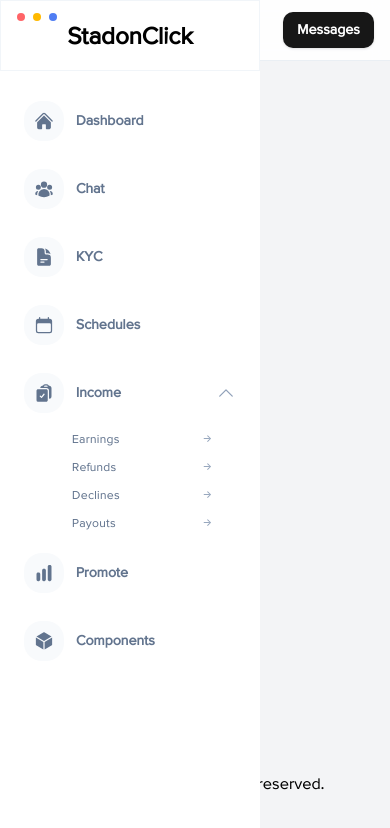
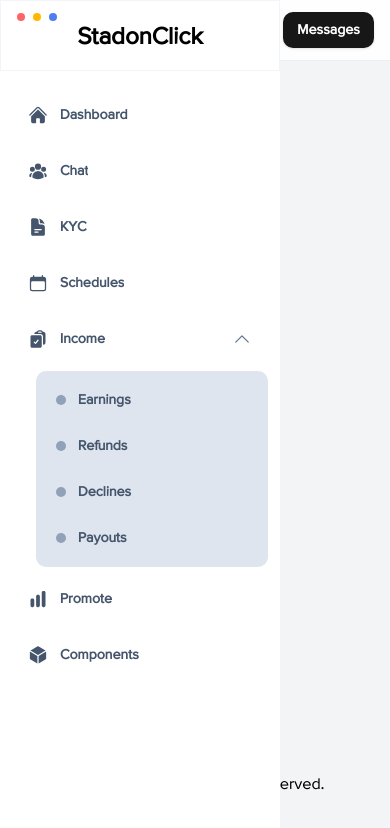
Before and after one commit to team-aimbeat/StadOnClick-Frontend, a React (Vite) app: page /vendor in a window 390 px wide. Both pictures are taken after a click on the button "Income". Shown: the top 828 px of the page. Built offline with nearby package versions, Linux system fonts and the light colour scheme; no server answers; a web font is replaced by a local one.

Commit message:
feat: enhance Sidebar and AdminLayout for improved UI and responsiveness

```diff
--- a/src/components/Layout/AdminLayout.tsx
+++ b/src/components/Layout/AdminLayout.tsx
@@ -23,7 +23,7 @@ export default function AdminLayout() {
       >
         <AdminHeader />
 
-        <main className="flex-1 p-2">
+        <main className="flex-1 p-6">
           <Outlet />
         </main>
 
--- a/src/components/Layout/Sidebar.tsx
+++ b/src/components/Layout/Sidebar.tsx
@@ -135,11 +135,11 @@ const Sidebar = ({ basePath = "" }: SidebarProps) => {
     <div className="h-full">
       <nav
         className={cn(
-          "sidebar fixed inset-y-0 z-50 ",
-          "transition-all duration-300 ease-in-out",
-          "bg-white ",
-          isCollapsed ? "w-[72px]" : "w-[260px]"
+          "sidebar fixed inset-y-0 z-50 bg-white overflow-hidden transform-gpu",
+          "transition-[width] duration-200 ease-out will-change-[width]",
+          isCollapsed ? "w-[72px]" : "w-[280px]"
         )}
+        data-collapsed={isCollapsed}
       >
         <div className="relative flex items-center justify-center border border-slate-100 px-4 py-[18.5px] gap-3">
           <div className="absolute left-4 top-3 flex items-center gap-2 ">
@@ -147,70 +147,87 @@ const Sidebar = ({ basePath = "" }: SidebarProps) => {
             <span className="h-2 w-2 rounded-full bg-amber-400" />
             <span className="h-2 w-2 rounded-full bg-[#4f7df3]" />
           </div>
-          <h1 className="text-2xl font-semibold">StadonClick</h1>
+          <h1 className="text-2xl font-semibold">
+            {isCollapsed ? "S" : "StadonClick"}
+          </h1>
         </div>
 
-        <PerfectScrollbar className="h-[calc(100vh-104px)]">
+        <PerfectScrollbar className="h-[calc(100vh-104px)] will-change-transform">
           <ul className="px-3 py-5 space-y-2 text-sm">
             {navItems.map((item) => {
               const ItemIcon = item.icon;
               const active = isItemActive(item);
+              const isOpen = openMenus[item.id];
               return (
                 <li key={item.id}>
                   {item.children ? (
                     <>
                       <button
                         type="button"
+                        className={cn(
+                          "flex h-[48px] w-full items-center rounded-lg px-4 transition",
+                          isCollapsed ? "justify-center" : "justify-between",
+                          active
+                            ? "bg-[#4F7DFF] text-white"
+                            : "text-slate-600 hover:bg-slate-100"
+                        )}
                         onClick={() => toggleMenu(item.id)}
+                      >
+                        <div
                           className={cn(
-                          "flex w-full items-center gap-3 rounded-2xl px-3 py-2.5 text-left transition",
-                          active
-                            ? "bg-slate-100 text-slate-900"
-                            : "text-slate-500 hover:text-slate-900"
+                            "flex items-center transition-[gap] duration-150",
+                            isCollapsed ? "gap-0" : "gap-3"
                           )}
                         >
-                        <span
+                          <ItemIcon
                             className={cn(
-                            "flex h-10 w-10 items-center justify-center rounded-2xl",
-                            active
-                              ? "bg-white text-slate-900 shadow"
-                              : "bg-slate-50"
+                              "h-5 w-5",
+                              active ? "text-white" : "text-slate-600"
                             )}
-                        >
-                          <ItemIcon className="h-5 w-5" />
-                        </span>
-                        {!isCollapsed && (
-                          <span className="flex-1 text-sm font-semibold">
+                          />
+                          <span className="sidebar-text text-sm font-semibold">
                             {item.label}
                           </span>
-                        )}
+                        </div>
                         {!isCollapsed && (
                           <HiChevronDown
                             className={cn(
-                              "h-5 w-5 text-slate-400 transition-transform",
-                              openMenus[item.id] && "rotate-180"
+                              "h-5 w-5 transition-transform",
+                              active ? "text-white/80" : "text-slate-500",
+                              isOpen && "rotate-180"
                             )}
                           />
                         )}
                       </button>
 
-                      {!isCollapsed && openMenus[item.id] && (
-                        <ul className="mt-1 space-y-1 pl-12 text-xs font-medium tracking-wide text-slate-500">
+                      {!isCollapsed && isOpen && (
+                        <ul className="ml-6 mt-2 space-y-1 rounded-lg bg-[#dfe5ee] p-2">
                           {item.children.map((child) => (
                             <li key={child.label}>
-                              <NavLink
-                                to={child.to}
-                                className={({ isActive }) =>
-                                  cn(
-                                    "flex items-center gap-2 rounded-2xl px-3 py-1 hover:text-slate-900 hover:bg-slate-100",
-                                    isActive ? "text-slate-900 bg-slate-50" : ""
-                                  )
-                                }
+                              <NavLink to={child.to} className="block">
+                                {({ isActive }) => (
+                                  <div
+                                    className={cn(
+                                      "flex h-[42px] items-center gap-3 rounded-xl px-3 text-sm transition",
+                                      "hover:bg-white/70",
+                                      isActive
+                                        ? "bg-[#516888] text-slate-900 font-semibold"
+                                        : "text-slate-600 font-medium"
+                                    )}
                                   >
-                                {child.label}
-                                <span className="ml-auto text-[10px] uppercase tracking-[0.4em] text-slate-400">
-                                  →
-                                </span>
+                                    <div className="flex items-center gap-3">
+                                      <span
+                                        className={cn(
+                                          "h-2.5 w-2.5 rounded-full",
+                                          isActive
+                                            ? "bg-[#2563EB]"
+                                            : "bg-slate-400"
+                                        )}
+                                      />
+                                      <span className="font-semibold">{child.label}</span>
+                                    </div>
+                                  </div>
+                                )}
                               </NavLink>
                             </li>
                           ))}
@@ -218,36 +235,41 @@ const Sidebar = ({ basePath = "" }: SidebarProps) => {
                       )}
                     </>
                   ) : (
-                    <NavLink
-                      to={item.to ?? "/"}
-                      className={({ isActive }) =>
-                        cn(
-                          "flex items-center gap-3 rounded-2xl px-3 py-2.5 transition",
+                    <NavLink to={item.to ?? "/"} className="block">
+                      {({ isActive }) => (
+                        <div
+                          className={cn(
+                            "flex h-[48px] w-full items-center rounded-lg px-4 transition",
+                            isCollapsed
+                              ? "justify-center"
+                              : "justify-start gap-3",
                             isActive
-                            ? "bg-blue-400 text-white"
-                            : "text-slate-500 hover:text-slate-900"
-                        )
-                      }
-                    >
-                      <span
-                        className={cn(
-                          "flex h-10 w-10 items-center justify-center rounded-2xl",
-                          "bg-slate-50 text-slate-500"
+                              ? "bg-[#4F7DFF] text-white"
+                              : "text-slate-600 hover:bg-slate-100"
                           )}
                         >
-                        <ItemIcon className="h-5 w-5" />
-                      </span>
-                      {!isCollapsed && (
-                        <>
-                          <span className="flex-1 text-sm font-semibold">
+                          <div
+                            className={cn(
+                              "flex items-center transition-[gap] duration-150",
+                              isCollapsed ? "gap-0" : "gap-3"
+                            )}
+                          >
+                            <ItemIcon
+                              className={cn(
+                                "h-5 w-5",
+                                isActive ? "text-white" : "text-slate-600"
+                              )}
+                            />
+                            <span className="sidebar-text text-sm font-semibold">
                               {item.label}
                             </span>
-                          {item.badge && (
+                          </div>
+                          {!isCollapsed && item.badge && (
                             <span className="rounded-full bg-slate-200 px-3 py-0.5 text-xs font-semibold text-slate-500">
                               {item.badge}
                             </span>
                           )}
-                        </>
+                        </div>
                       )}
                     </NavLink>
                   )}
--- a/src/index.css
+++ b/src/index.css
@@ -103,6 +103,245 @@
   --sidebar-ring: oklch(0.708 0 0);
 }
 
+/* :root {
+  --default-font: "";
+  --h1: clamp(2rem, 1.2rem + 4vw, 4.5rem);
+  --h2: clamp(1.75rem, 1.11rem + 3.2vw, 3.75rem);
+  --h3: clamp(1.5rem, 1.02rem + 2.4vw, 3rem);
+  --h4: clamp(1.375rem, 1.095rem + 1.4vw, 2.25rem);
+  --h5: clamp(1.25rem, 1.05rem + 1vw, 1.875rem);
+  --h6: clamp(1.125rem, 1.005rem + 0.6vw, 1.5rem);
+  --size-2: 0.125rem;
+  --size-4: 0.25rem;
+  --size-6: 0.375rem;
+  --size-8: 0.5rem;
+  --size-9: 0.5625rem;
+  --size-10: 0.625rem;
+  --size-11: 0.6875rem;
+  --size-12: 0.75rem;
+  --size-13: 0.8125rem;
+  --size-16: 1rem;
+  --size-20: 1.25rem;
+  --size-24: 1.5rem;
+  --size-28: 1.75rem;
+  --size-32: 2rem;
+  --size-36: 2.25rem;
+  --size-40: 2.5rem;
+  --size-44: 2.75rem;
+  --size-48: 3rem;
+  --size-50: 3.125rem;
+  --size-56: 3.5rem;
+  --size-60: 3.75rem;
+  --size-64: 4rem;
+  --size-72: 4.5rem;
+  --size-76: 4.75rem;
+  --size-80: 5rem;
+  --size-90: 5.625rem;
+  --size-110: 6.875rem;
+  --size-120: 7.5rem;
+  --size-144: 9rem;
+  --size-160: 10rem;
+  --size-170: 10.625rem;
+  --size-190: 11.875rem;
+  --size-200: 12.5rem;
+  --size-240: 15rem;
+  --size-440: 27.5rem;
+  --rounded-2: 0.125rem;
+  --rounded-4: 0.25rem;
+  --rounded-6: 0.375rem;
+  --rounded-8: 0.5rem;
+  --rounded-9: 0.5625rem;
+  --rounded-10: 0.625rem;
+  --rounded-11: 0.6875rem;
+  --rounded-12: 0.75rem;
+  --rounded-13: 0.8125rem;
+  --rounded-16: 1rem;
+  --rounded-20: 1.25rem;
+  --rounded-24: 1.5rem;
+  --rounded-28: 1.75rem;
+  --rounded-32: 2rem;
+  --rounded-36: 2.25rem;
+  --rounded-40: 2.5rem;
+  --rounded-44: 2.75rem;
+  --rounded-48: 3rem;
+  --rounded-50: 3.125rem;
+  --rounded-56: 3.5rem;
+  --rounded-60: 3.75rem;
+  --rounded-64: 4rem;
+  --rounded-72: 4.5rem;
+  --rounded-76: 4.75rem;
+  --rounded-80: 5rem;
+  --rounded-90: 5.625rem;
+  --rounded-110: 6.875rem;
+  --rounded-120: 7.5rem;
+  --rounded-144: 9rem;
+  --rounded-160: 10rem;
+  --rounded-170: 10.625rem;
+  --rounded-190: 11.875rem;
+  --rounded-200: 12.5rem;
+  --rounded-240: 15rem;
+  --rounded-440: 27.5rem;
+  --shadow-1: 0 4px 60px 0 rgba(4, 6, 15, 0.8);
+  --shadow-2: 0 4px 60px 0 rgba(4, 6, 15, 0.5);
+  --shadow-3: 0 20px 100px 0 rgba(4, 6, 15, 0.8);
+  --shadow-4: 4px 8px 24px 0 rgba(182, 182, 182, 0.2);
+  --shadow-5: 4px 12px 32px 0 rgba(0, 169, 158, 0.1);
+  --shadow-6: 4px 16px 32px 0 rgba(0, 169, 158, 0.1);
+  --shadow-7: 0px 4px 30px 0px rgba(46, 45, 116, 0.05);
+  --shadow-8: 0px 4px 4px 0px rgba(0, 0, 0, 0.05);
+  --shadow-9: 0px 4px 16px 0px rgba(46, 45, 116, 0.04);
+  --shadow-10: 0 2px 6px 0 rgba(0, 0, 0, 0.1);
+  --font-2xxl: 2rem;
+  --font-2xl: 1.75rem;
+  --font-xxl: 1.5rem;
+  --font-xl: 1.25rem;
+  --font-lg: 1.125rem;
+  --font-md: 1rem;
+  --font-sm: 0.875rem;
+  --font-xs: 0.75rem;
+  --font-xxs: 0.625rem;
+  --primary-50: #E4F1FF;
+  --primary-100: #BFDCFF;
+  --primary-200: #95C7FF;
+  --primary-300: #6BB1FF;
+  --primary-400: #519FFF;
+  --primary-500: #458EFF;
+  --primary-600: #487FFF;
+  --primary-700: #486CEA;
+  --primary-800: #4759D6;
+  --primary-900: #4536B6;
+  --neutral-50: #F5F6FA;
+  --neutral-100: #F3F4F6;
+  --neutral-200: #EBECEF;
+  --neutral-300: #D1D5DB;
+  --neutral-400: #9CA3AF;
+  --neutral-500: #6B7280;
+  --neutral-600: #4B5563;
+  --neutral-700: #374151;
+  --neutral-800: #1F2937;
+  --neutral-900: #111827;
+  --danger-50: #FEF2F2;
+  --danger-100: #FEE2E2;
+  --danger-200: #FECACA;
+  --danger-300: #FCA5A5;
+  --danger-400: #F87171;
+  --danger-500: #EF4444;
+  --danger-600: #DC2626;
+  --danger-700: #B91C1C;
+  --danger-800: #991B1B;
+  --danger-900: #7F1D1D;
+  --success-50: #F0FDF4;
+  --success-100: #DCFCE7;
+  --success-200: #BBF7D0;
+  --success-300: #86EFAC;
+  --success-400: #4ADE80;
+  --success-500: #22C55E;
+  --success-600: #16A34A;
+  --success-700: #15803D;
+  --success-800: #166534;
+  --success-900: #14532D;
+  --warning-50: #FEFCE8;
+  --warning-100: #FEF9C3;
+  --warning-200: #FEF08A;
+  --warning-300: #FDE047;
+  --warning-400: #FACC15;
+  --warning-500: #EAB308;
+  --warning-600: #FF9F29;
+  --warning-700: #f39016;
+  --warning-800: #e58209;
+  --warning-900: #d77907;
+  --info-50: #EFF6FF;
+  --info-100: #DBEAFE;
+  --info-200: #BFDBFE;
+  --info-300: #93C5FD;
+  --info-400: #60A5FA;
+  --info-500: #3B82F6;
+  --info-600: #2563EB;
+  --info-700: #1D4ED8;
+  --info-800: #1E40AF;
+  --info-900: #1E3A8A;
+  --cyan-50: #e2f5fb;
+  --cyan-100: #DAF6FF;
+  --cyan-200: #85daf4;
+  --cyan-300: #6cdafc;
+  --cyan-400: #48cef7;
+  --cyan-500: #2bc9f9;
+  --cyan-600: #00b8f2;
+  --cyan-700: #03a9dc;
+  --cyan-800: #049dcb;
+  --cyan-900: #0390bb;
+  --dark-1: #1B2431;
+  --dark-2: #273142;
+  --dark-3: #323D4E;
+  --lilac-50: #f0e1ff;
+  --lilac-100: #EBD7FF;
+  --lilac-200: #dcc0f8;
+  --lilac-300: #cd9ffa;
+  --lilac-400: #c48afe;
+  --lilac-500: #b66dff;
+  --lilac-600: #8252E9;
+  --lilac-700: #6f37e6;
+  --lilac-800: #601eef;
+  --light-50: #F5F6FA;
+  --light-100: #F3F4F6;
+  --light-600: #E4F1FF;
+  --light-700: #374151;
+  --light-800: #1F2937;
+  --success-main: #45B369;
+  --success-surface: #DAF0E1;
+  --success-border: #B5E1C3;
+  --success-hover: #009F5E;
+  --success-pressed: #006038;
+  --success-focus: rgba(69, 179, 105, 0.1490196078);
+  --info-main: #144BD6;
+  --info-surface: #E7EEFC;
+  --info-border: #AECAFC;
+  --info-hover: #0A51CE;
+  --info-pressed: #06307C;
+  --info-focus: rgba(20, 75, 214, 0.1490196078);
+  --warning-main: #FF9F29;
+  --warning-surface: #FFF9E2;
+  --warning-border: #FFEBA6;
+  --warning-hover: #D69705;
+  --warning-pressed: #C28800;
+  --warning-focus: rgba(255, 192, 45, 0.1490196078);
+  --danger-main: #EF4A00;
+  --danger-surface: #FCDAE2;
+  --danger-border: #F9B5C6;
+  --danger-hover: #D53128;
+  --danger-pressed: #801D18;
+  --danger-focus: rgba(239, 71, 112, 0.1490196078);
+  --cyan: #00B8F2;
+  --indigo: #7F27FF;
+  --purple: #8252E9;
+  --red: #E30A0A;
+  --yellow: #F4941E;
+  --orange: #F86624;
+  --pink: #DE3ACE;
+  --primary-light: rgba(72, 127, 255, 0.15);
+  --yellow-light: rgba(255, 159, 41, 0.15);
+  --purple-light: rgba(130, 82, 233, 0.15);
+  --pink-light: rgba(250, 54, 230, 0.15);
+  --primary-light-white: rgba(72, 127, 255, 0.25);
+  --yellow-light-white: rgba(255, 159, 41, 0.25);
+  --purple-light-white: rgba(132, 90, 223, 0.25);
+  --pink-light-white: rgba(250, 54, 230, 0.25);
+  --base: #fff;
+  --brand: var(--primary-600);
+  --button-secondary: var(--primary-50);
+  --black: var(--dark-2);
+  --white: var(--base);
+  --bg-color: var(--neutral-50);
+  --text-primary-light: var(--neutral-900);
+  --text-secondary-light: var(--neutral-600);
+  --text-secondary-dark: var(--neutral-300);
+  --input-form-light: var(--neutral-300);
+  --input-form-dark: var(--neutral-500);
+  --input-bg: var(--neutral-50);
+  --input-stroke: var(--neutral-300);
+  --border-color: #d1d5db80;
+} */
+
 .dark {
   --background: oklch(0.145 0 0);
   --foreground: oklch(0.985 0 0);
@@ -253,6 +492,22 @@
     padding-right: 1.25rem;
   }
 
+  .sidebar .sidebar-text {
+    display: inline-block;
+    max-width: 180px;
+    overflow: hidden;
+    white-space: nowrap;
+    transition: max-width 180ms ease-out, opacity 180ms ease-out,
+      transform 180ms ease-out;
+  }
+
+  .sidebar[data-collapsed='true'] .sidebar-text {
+    max-width: 0;
+    opacity: 0;
+    transform: translateX(-8px);
+    pointer-events: none;
+  }
+
   /* Page title */
   .page-title {
     font-size: 1.875rem;
```
Lines whose indentation alone changed are shown as unchanged.
